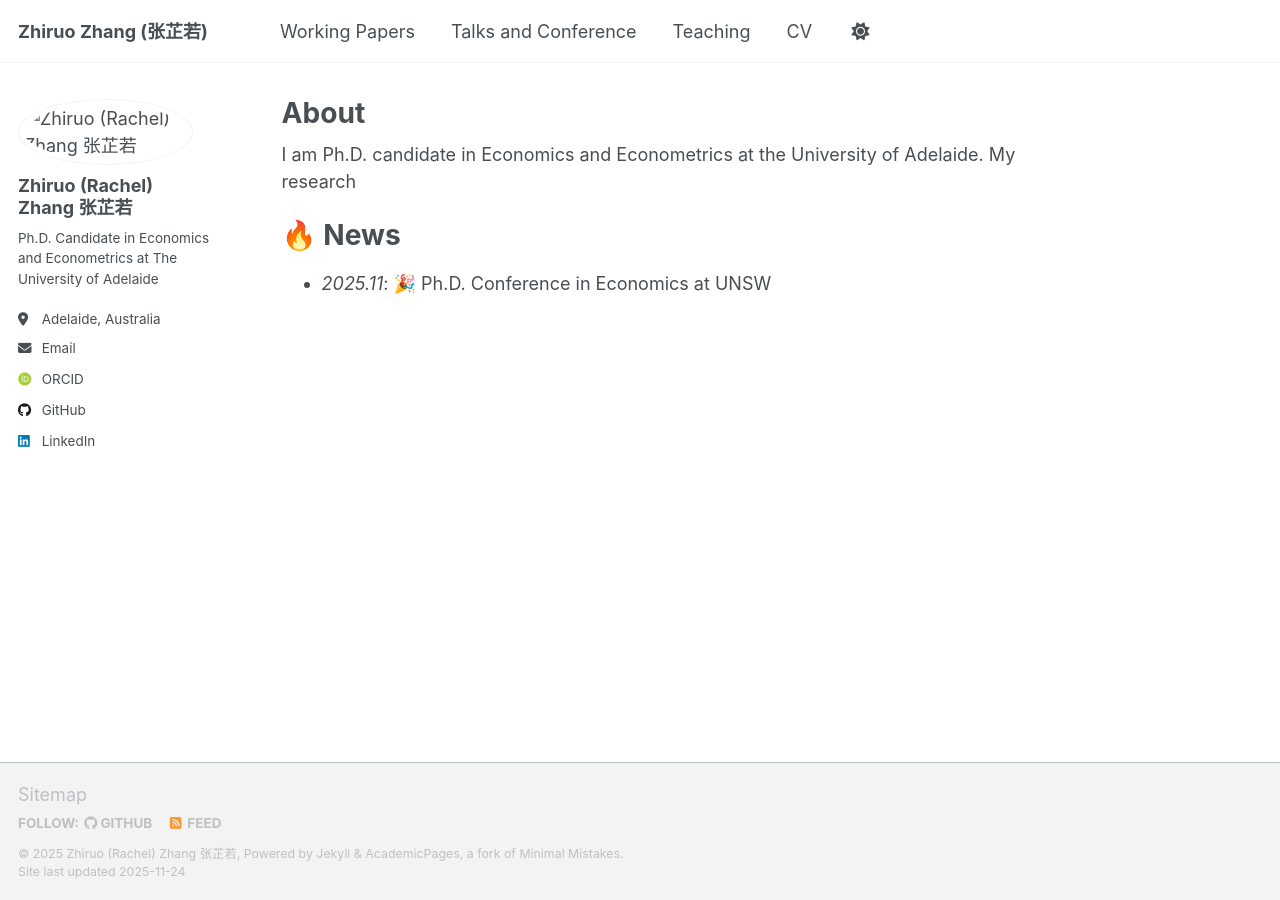
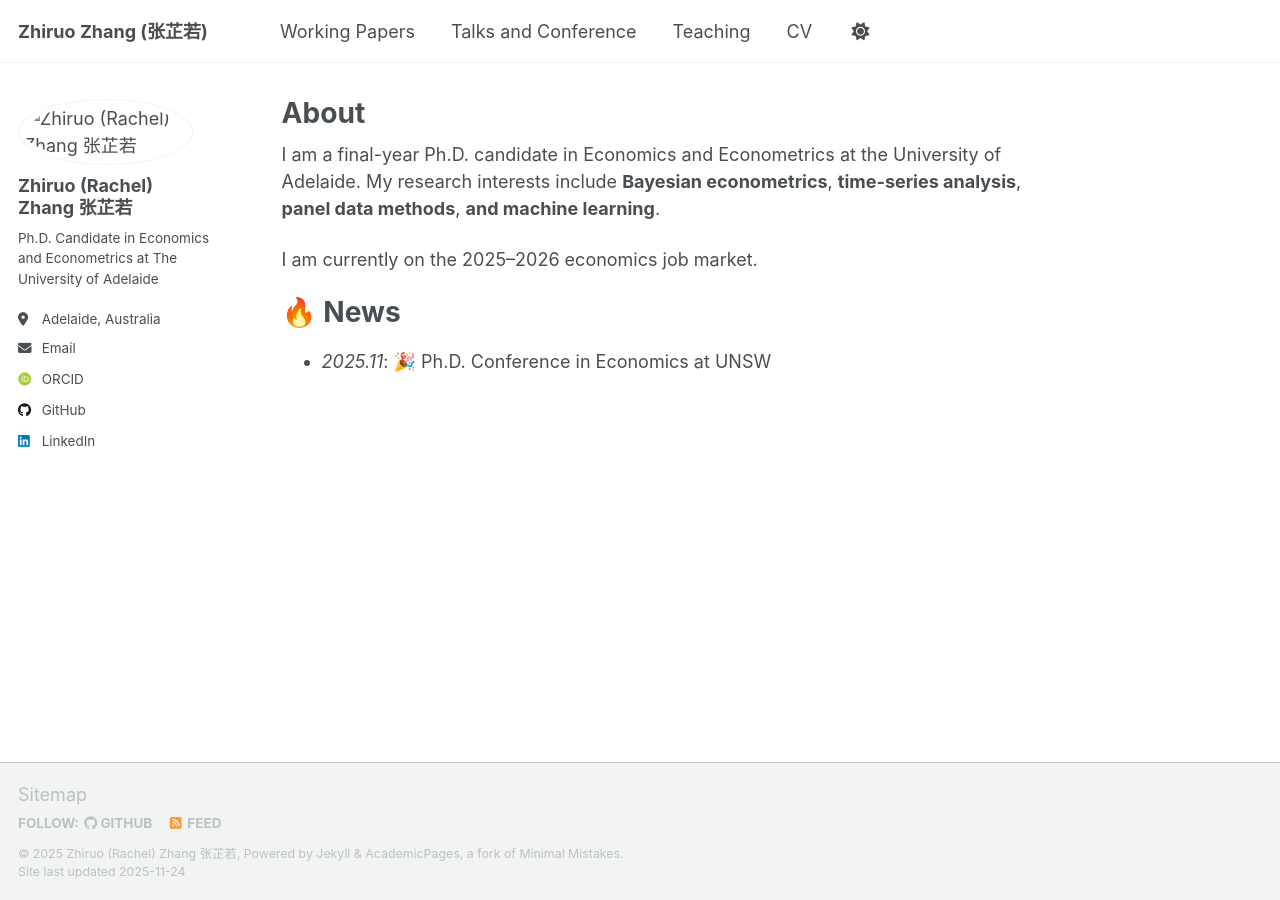
Before and after one commit to zhiruozzr/zhiruozzr.github.io, a Jekyll site: the page built from _pages/about.md, in a window 1280 px wide. Built offline with Jekyll 4.4.1, drawn with Linux system fonts in a browser that asks for light colours; some web fonts are replaced; a script that is not in the unit is left out.

Commit message:
Revise about page with current status and interests
Updated personal information and research interests.

```diff
--- a/_pages/about.md
+++ b/_pages/about.md
@@ -7,7 +7,9 @@ redirect_from:
   - /about.html
 ---
 
-I am Ph.D. candidate in Economics and Econometrics at the University of Adelaide. My research
+I am a final-year Ph.D. candidate in Economics and Econometrics at the University of Adelaide. My research interests include **Bayesian econometrics**, **time-series analysis**, **panel data methods**, **and machine learning**.
+
+I am currently on the 2025–2026 economics job market.
 
 🔥 News
 ======
```
